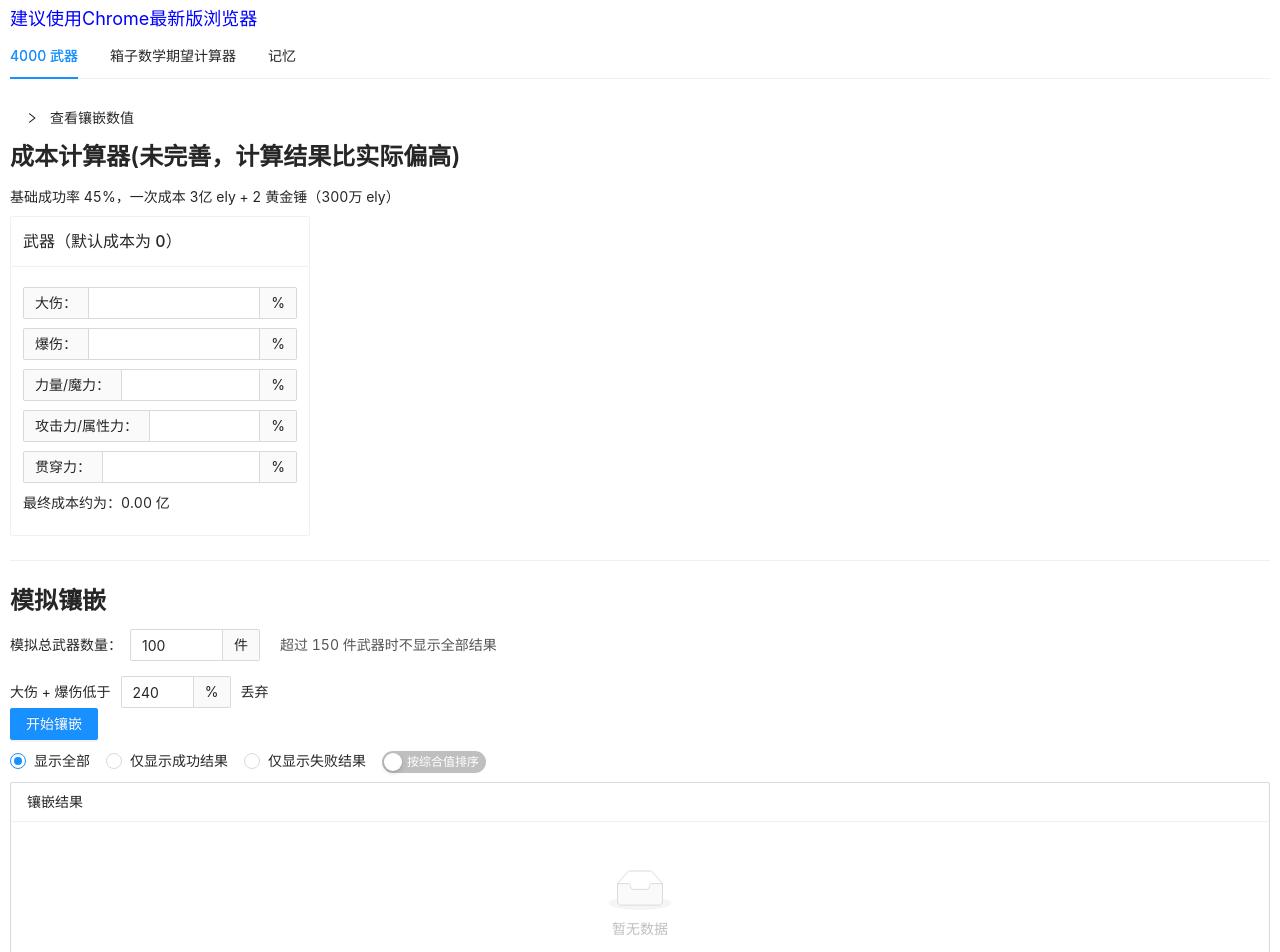
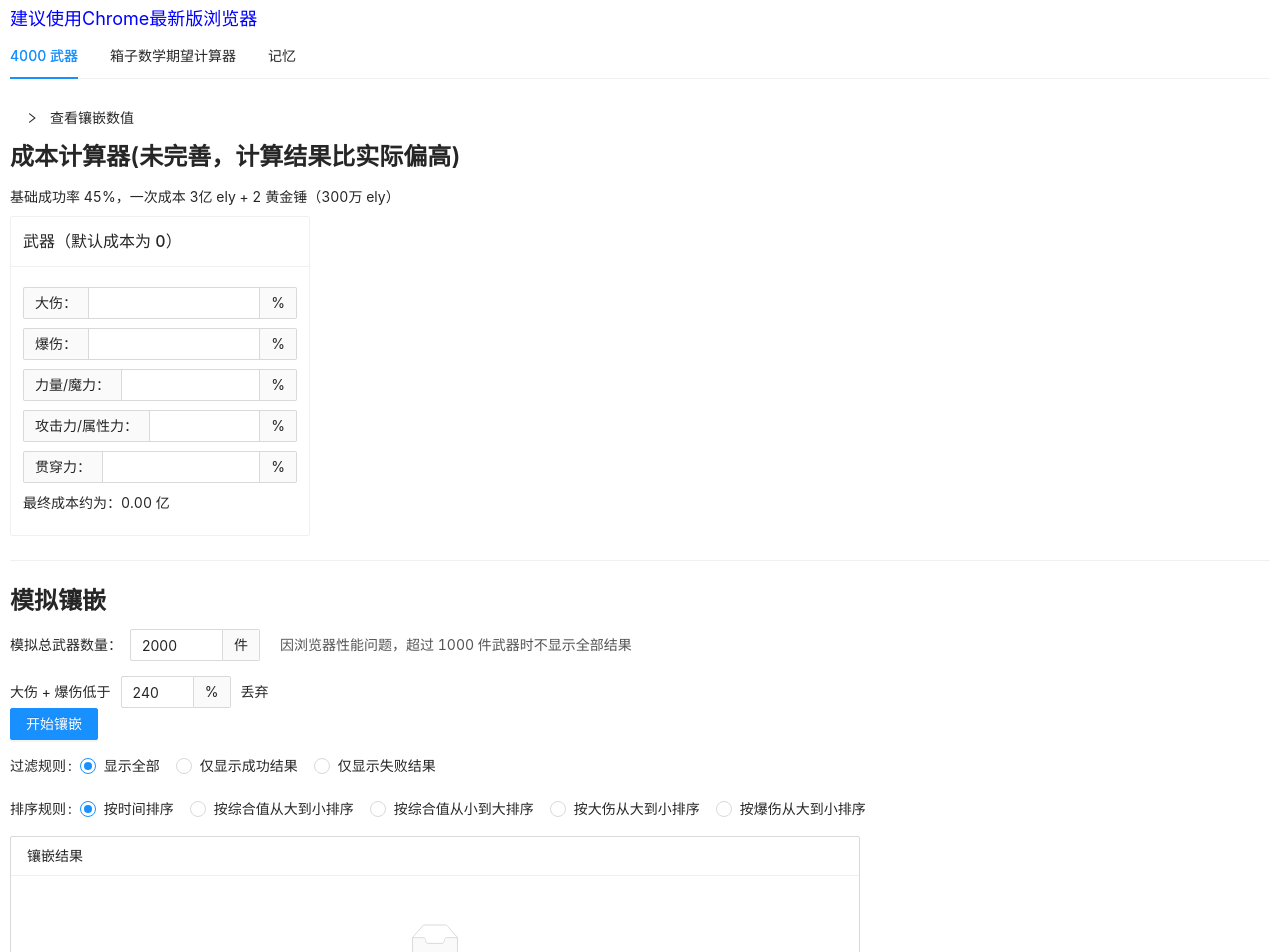
Before and after one commit to xhwgood/latale, a React (Create React App) app: page / in a window 1280 px wide. Shown: the top 952 px of the page. Built offline with nearby package versions, Linux system fonts and the light colour scheme.

Commit message:
优化镶嵌模拟器；优化代码

```diff
--- /dev/null
+++ b/src/components/4000/List.tsx
@@ -0,0 +1,96 @@
+import styled from 'styled-components'
+import { List as AList } from 'antd'
+import { SINGLE_COST } from './constants'
+import { ResultItem } from './SimulateMosaic'
+import { memo } from 'react'
+
+const ML = 10
+
+interface Props {
+	totalCount: number
+	successWeaponNum: number
+	filteredList?: ResultItem[]
+}
+
+const SuccessTip = styled.span`
+	display: inline-block;
+	margin-left: ${ML}px;
+	color: red;
+`
+
+const MLSpan = styled.span`
+	display: inline-block;
+	margin-left: ${ML}px;
+`
+
+const Value = styled.span`
+	color: #5858ff;
+`
+
+const ScrollList = styled(AList<ResultItem>)`
+	max-width: 850px;
+
+	.ant-list-items {
+		max-height: 600px;
+		overflow-y: scroll;
+	}
+`
+
+const List: React.FC<Props> = ({
+	totalCount,
+	successWeaponNum,
+	filteredList
+}) => {
+	return (
+		<ScrollList
+			size='small'
+			header={<span>镶嵌结果</span>}
+			footer={
+				<span>
+					一共镶嵌了：{totalCount} 次，成本约为：
+					{(totalCount * SINGLE_COST).toFixed(2)} 亿，成功了 {successWeaponNum}{' '}
+					件
+				</span>
+			}
+			bordered
+			dataSource={filteredList}
+			renderItem={({
+				maxDamage,
+				criticalDamage,
+				isSuccess,
+				compositeValue,
+				order,
+				successCount
+			}) => (
+				<AList.Item>
+					第 {order} 件：
+					{maxDamage ? (
+						<span>
+							<span>
+								大伤:<Value>{maxDamage}%</Value>
+							</span>
+							{criticalDamage ? (
+								<span>
+									<MLSpan>
+										爆伤:<Value>{criticalDamage}%</Value>
+									</MLSpan>
+									{isSuccess && (
+										<SuccessTip>镶嵌成功，综合值为{compositeValue}%</SuccessTip>
+									)}
+								</span>
+							) : successCount === 1 ? (
+								<MLSpan>大伤过低，丢弃</MLSpan>
+							) : (
+								<MLSpan>第二次镶嵌失败</MLSpan>
+							)}
+						</span>
+					) : (
+						<span>第一次镶嵌失败</span>
+					)}
+				</AList.Item>
+			)}
+		/>
+	)
+}
+
+export default memo(List)
--- a/src/components/4000/SimulateMosaic.tsx
+++ b/src/components/4000/SimulateMosaic.tsx
@@ -1,6 +1,7 @@
-import { Typography, InputNumber, Button, List, Radio, Switch } from 'antd'
+import { Typography, InputNumber, Button, Radio, Form } from 'antd'
 import { useState, useMemo, useCallback } from 'react'
 import styled from 'styled-components'
+import List from './List'
 import {
 	WEAPON_DAMAGE_MAX,
 	WEAPON_CRITICAL_MAX,
@@ -10,7 +11,7 @@ import {
 	SINGLE_COST
 } from './constants'
 
-interface ResultItem {
+export interface ResultItem {
 	/** 镶嵌成功次数 */
 	successCount: number
 	maxDamage: number
@@ -28,25 +29,17 @@ enum Filter {
 	SUCCESS
 }
 
-const ML = 10
+enum SortBy {
+	Time,
+	ValueDesc,
+	ValueAsc,
+	MaxDesc,
+	CriticalDes
+}
+
 /** 最多显示多少结果 */
-const SHOW_RESULT_LENGTH = 150
+const SHOW_RESULT_LENGTH = 1000
 const INPUT_WIDTH = 130
-
-const SuccessTip = styled.span`
-	display: inline-block;
-	margin-left: ${ML}px;
-	color: red;
-`
-
-const MLSpan = styled.span`
-	display: inline-block;
-	margin-left: ${ML}px;
-`
-
-const Value = styled.span`
-	color: #5858ff;
-`
 
 const { Title } = Typography
 
@@ -75,10 +68,14 @@ const MosaicBtn = styled(Button)`
 	margin-bottom: 10px;
 `
 
+const FormItem = styled(Form.Item)`
+	margin-bottom: 11px;
+`
+
 const SimulateMosaic: React.FC = () => {
-	const [count, setCount] = useState(100)
+	const [count, setCount] = useState(2000)
 	const [filter, setFilter] = useState(Filter.ALL)
-	const [checked, setChecked] = useState(false)
+	const [sortBy, setSortBy] = useState(SortBy.Time)
 	// 镶嵌总次数
 	const [totalCount, setTotalCount] = useState(0)
 	// 镶嵌结果列表
@@ -89,6 +86,10 @@ const SimulateMosaic: React.FC = () => {
 		const l: ResultItem[] = []
 		// 先重置镶嵌总次数
 		setTotalCount(0)
+		const scrollEle = document.querySelector('.ant-list-items')
+		scrollEle?.scrollTo({
+			top: 0
+		})
 
 		for (let i = 0; i < count; i++) {
 			let successCount = 1
@@ -128,24 +129,39 @@ const SimulateMosaic: React.FC = () => {
 	const filteredList = useMemo(() => {
 		let l: ResultItem[] = []
 
-		if (filter === Filter.ALL) {
-			l = mosaicList
+		switch (filter) {
+			case Filter.ALL:
+				l = mosaicList
+				break
+			case Filter.FAILED:
+				l = mosaicList.filter(({ isSuccess }) => !isSuccess)
+				break
+			case Filter.SUCCESS:
+				l = mosaicList.filter(({ isSuccess }) => isSuccess)
+				break
+
+			default:
+				break
 		}
 
-		if (filter === Filter.FAILED) {
-			l = mosaicList.filter(({ isSuccess }) => !isSuccess)
+		l = l.slice(0, SHOW_RESULT_LENGTH)
+
+		switch (sortBy) {
+			case SortBy.Time:
+				return l
+			case SortBy.ValueDesc:
+				return l.sort((a, b) => b.compositeValue - a.compositeValue)
+			case SortBy.ValueAsc:
+				return l.sort((a, b) => a.compositeValue - b.compositeValue)
+			case SortBy.MaxDesc:
+				return l.sort((a, b) => b.maxDamage - a.maxDamage)
+			case SortBy.CriticalDes:
+				return l.sort((a, b) => b.criticalDamage - a.criticalDamage)
+
+			default:
+				break
 		}
-
-		if (filter === Filter.SUCCESS) {
-			l = mosaicList.filter(({ isSuccess }) => isSuccess)
-		}
-
-		if (checked) {
-			return l.sort((a, b) => b.compositeValue - a.compositeValue)
-		}
-
-		return l.slice(0, SHOW_RESULT_LENGTH)
-	}, [filter, mosaicList, checked])
+	}, [filter, mosaicList, sortBy])
 
 	const successWeaponNum = useMemo(
 		() => mosaicList.filter(({ isSuccess }) => isSuccess).length,
@@ -166,7 +182,7 @@ const SimulateMosaic: React.FC = () => {
 					style={{ width: INPUT_WIDTH }}
 				/>
 				<OverNumTip>
-					超过 {SHOW_RESULT_LENGTH} 件武器时不显示全部结果
+					因浏览器性能问题，超过 {SHOW_RESULT_LENGTH} 件武器时不显示全部结果
 				</OverNumTip>
 			</CountRow>
 			<AlignCenter>
@@ -184,68 +200,30 @@ const SimulateMosaic: React.FC = () => {
 			<MosaicBtn type='primary' onClick={handleBegin}>
 				开始镶嵌
 			</MosaicBtn>
-			<Radio.Group
-				value={filter}
-				onChange={e => setFilter(e.target.value)}
-				style={{ marginBottom: '10px' }}
-			>
-				<Radio value={Filter.ALL}>显示全部</Radio>
-				<Radio value={Filter.SUCCESS}>仅显示成功结果</Radio>
-				<Radio value={Filter.FAILED}>仅显示失败结果</Radio>
-			</Radio.Group>
-			<Switch
-				checkedChildren='按综合值排序'
-				unCheckedChildren='按综合值排序'
-				checked={checked}
-				onChange={v => setChecked(v)}
-			/>
+
+			<Form>
+				<FormItem label='过滤规则'>
+					<Radio.Group value={filter} onChange={e => setFilter(e.target.value)}>
+						<Radio value={Filter.ALL}>显示全部</Radio>
+						<Radio value={Filter.SUCCESS}>仅显示成功结果</Radio>
+						<Radio value={Filter.FAILED}>仅显示失败结果</Radio>
+					</Radio.Group>
+				</FormItem>
+				<FormItem label='排序规则'>
+					<Radio.Group value={sortBy} onChange={e => setSortBy(e.target.value)}>
+						<Radio value={SortBy.Time}>按时间排序</Radio>
+						<Radio value={SortBy.ValueDesc}>按综合值从大到小排序</Radio>
+						<Radio value={SortBy.ValueAsc}>按综合值从小到大排序</Radio>
+						<Radio value={SortBy.MaxDesc}>按大伤从大到小排序</Radio>
+						<Radio value={SortBy.CriticalDes}>按爆伤从大到小排序</Radio>
+					</Radio.Group>
+				</FormItem>
+			</Form>
 
 			<List
-				size='small'
-				header={<span>镶嵌结果</span>}
-				footer={
-					<span>
-						一共镶嵌了：{totalCount} 次，成本约为：
-						{(totalCount * SINGLE_COST).toFixed(2)} 亿，成功了{' '}
-						{successWeaponNum} 件
-					</span>
-				}
-				bordered
-				dataSource={filteredList}
-				renderItem={({
-					maxDamage,
-					criticalDamage,
-					isSuccess,
-					compositeValue,
-					order
-				}) => (
-					<List.Item>
-						第 {order} 件：
-						{maxDamage ? (
-							<span>
-								<span>
-									大伤:<Value>{maxDamage}%</Value>
-								</span>
-								{criticalDamage ? (
-									<span>
-										<MLSpan>
-											爆伤:<Value>{criticalDamage}%</Value>
-										</MLSpan>
-										{isSuccess && (
-											<SuccessTip>
-												镶嵌成功，综合值为{compositeValue}%
-											</SuccessTip>
-										)}
-									</span>
-								) : (
-									<MLSpan>第二次镶嵌失败</MLSpan>
-								)}
-							</span>
-						) : (
-							<span>第一次镶嵌失败</span>
-						)}
-					</List.Item>
-				)}
+				totalCount={totalCount}
+				successWeaponNum={successWeaponNum}
+				filteredList={filteredList}
 			/>
 		</Container>
 	)
```
